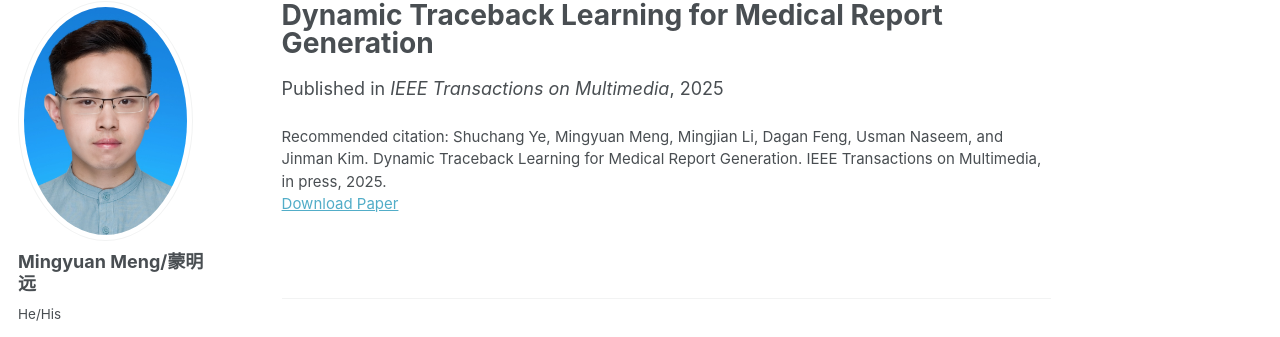
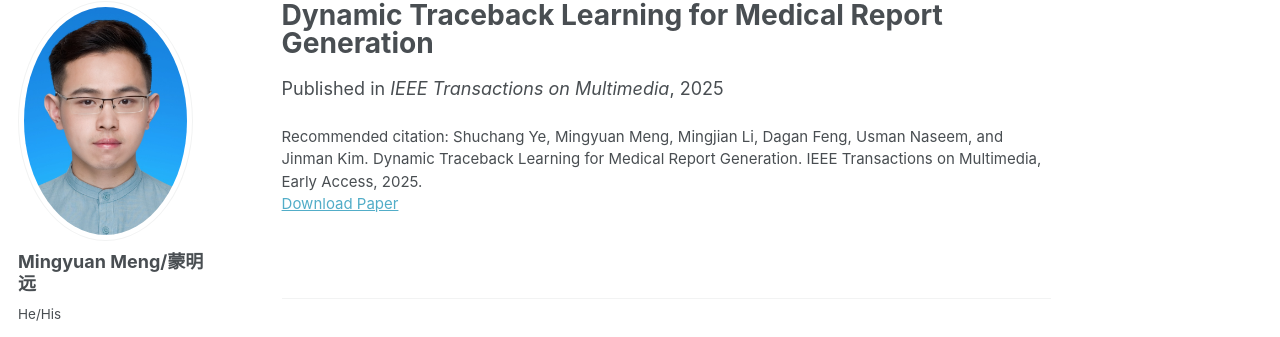
Before and after one commit to MungoMeng/mungomeng.github.io, a Jekyll site: the page built from _publications/Dynamic_Traceback_Learning_for_Medical_Report_Generation.md, in a window 1280 px wide and 1022 px high. Shown: the part 105-442 px from the top of the window. Built offline with Jekyll 4.4.1, drawn with Linux system fonts in a browser that asks for light colours; some web fonts are replaced.

Commit message:
Update Dynamic_Traceback_Learning_for_Medical_Report_Generation.md

```diff
--- a/_publications/Dynamic_Traceback_Learning_for_Medical_Report_Generation.md
+++ b/_publications/Dynamic_Traceback_Learning_for_Medical_Report_Generation.md
@@ -6,6 +6,6 @@ excerpt:
 date: 2025-10-10
 venue: 'IEEE Transactions on Multimedia'
 slidesurl:
-paperurl: https://arxiv.org/abs/2401.13267
-citation: 'Shuchang Ye, Mingyuan Meng, Mingjian Li, Dagan Feng, Usman Naseem, and Jinman Kim. Dynamic Traceback Learning for Medical Report Generation. IEEE Transactions on Multimedia, in press, 2025.'
+paperurl: https://ieeexplore.ieee.org/abstract/document/11417231/
+citation: 'Shuchang Ye, Mingyuan Meng, Mingjian Li, Dagan Feng, Usman Naseem, and Jinman Kim. Dynamic Traceback Learning for Medical Report Generation. IEEE Transactions on Multimedia, Early Access, 2025.'
 ---
```
